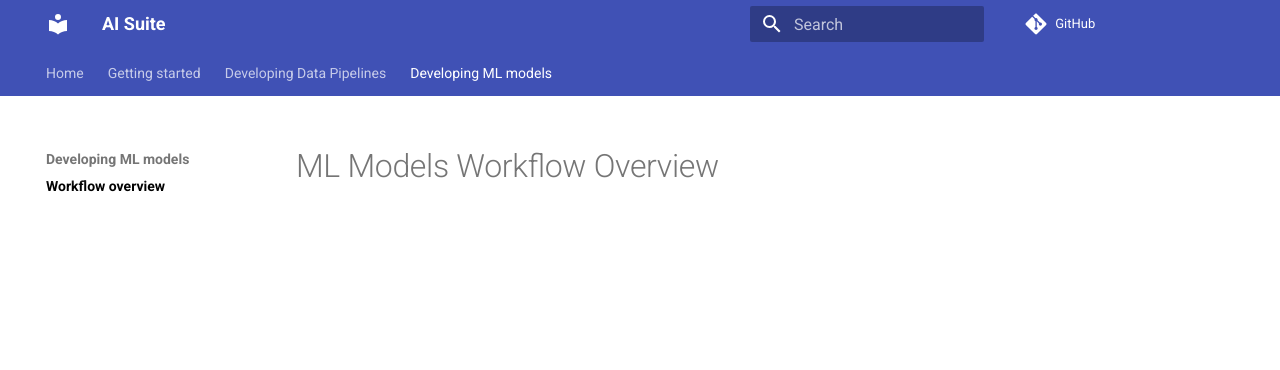
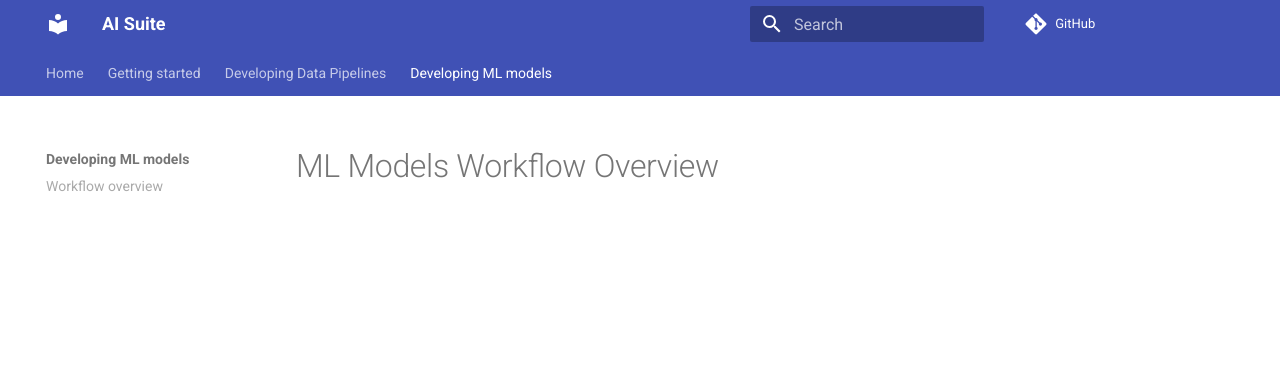
Before and after one commit to daipe-ai/platform-docs, an MkDocs documentation site: the page built from docs/ml-workflow/index.md, in a window 1280 px wide. Shown: the top 370 px of the page. Built offline with MkDocs 1.6.1 and Material for MkDocs 9.7.7, drawn with Linux system fonts in a browser that asks for light colours; comment, search, counter and statistics services are not loaded.

Commit message:
no need to hide navigation title anymore

```diff
--- a/docs/stylesheets/extra.css
+++ b/docs/stylesheets/extra.css
@@ -1,12 +1,8 @@
-label.md-nav__title {
-    display: none !important
-}
 img[alt=PAT] { width: 200px; }
 img[alt=Repository] { width: 200px; }
 img[alt=Databricks] { width: 350px; }
 
 a.md-nav__link--active {
-    color: black !important;
-    font-weight: bold;
+    color: darkgray !important;
     cursor: default;
 }
```
